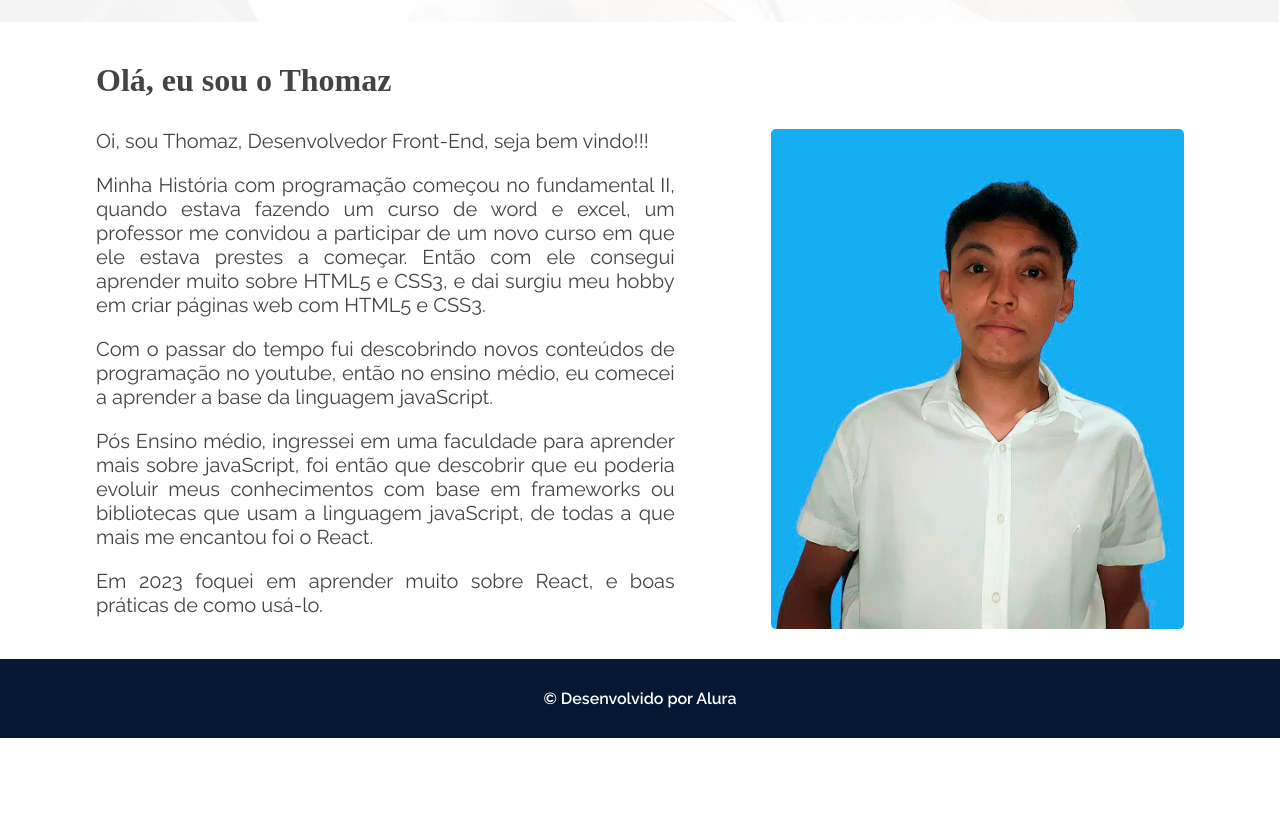
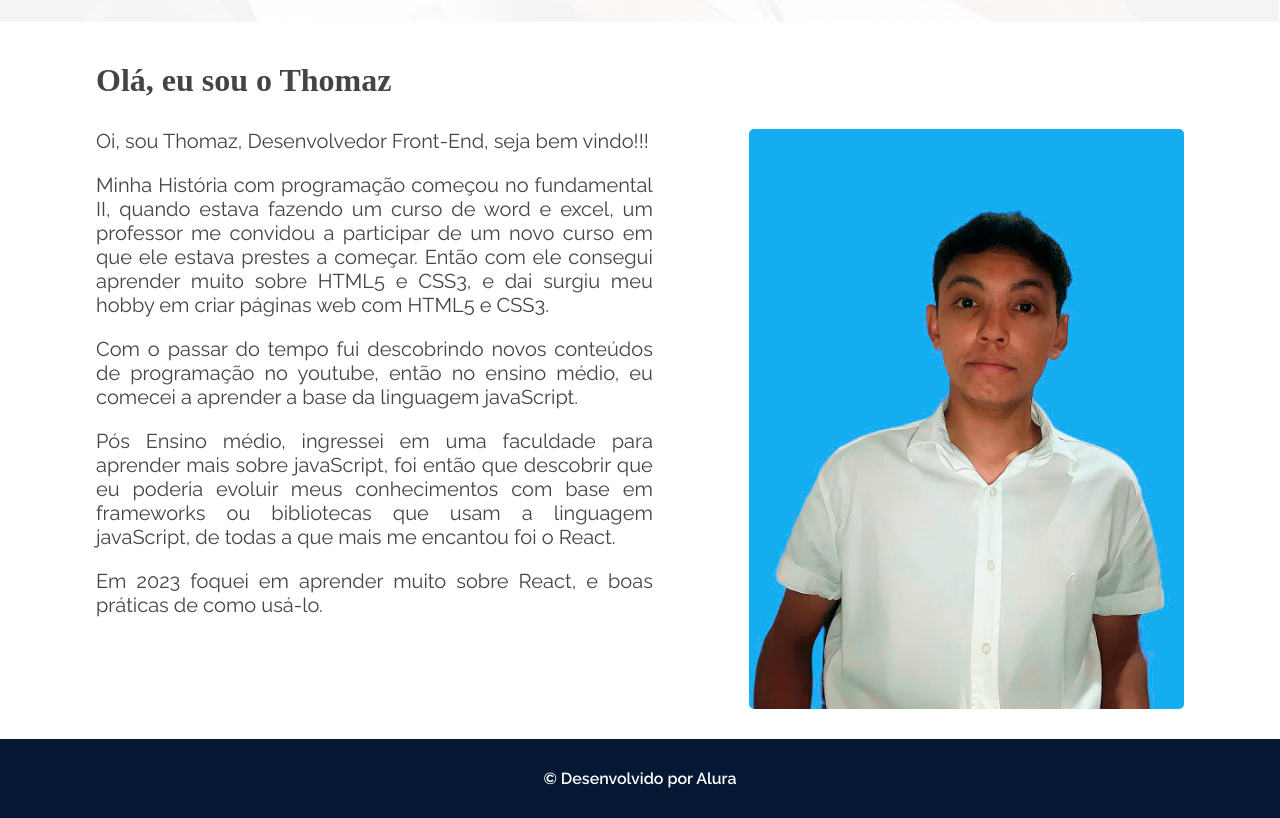
Before and after one commit to ThomazHilario/React-One, a React (Vite) app in the folder ola-mundo/: page /sobremim in a window 1280 px wide. Shown: the part 760-1578 px from the top of the page. Before the commit the page ends 1498 px from the top, so only its background shows below. Built offline with nearby package versions, Linux system fonts and the light colour scheme; a web font is replaced by a local one.

Commit message:
feat: sobremim.jsx
- deixar o componente resonsivo.

```diff
--- a/ola-mundo/src/pages/Sobremim/sobremim.css
+++ b/ola-mundo/src/pages/Sobremim/sobremim.css
@@ -5,15 +5,16 @@
     color: #444444;
 }
 
+@media screen and (min-width:320px){
     .container__apresentacao{
         display: flex;
-    justify-content: space-evenly;
+        flex-direction: column-reverse;
+        align-items: center;
         gap: 6rem;
         margin-top: 30px;
     }
 
     .container__apresentacao > article{
-    width: 700px;
         text-align: justify;
         font-size: 20px;
         font-family: "Raleway", sans-serif;
@@ -23,8 +24,20 @@
     }
 
     .container__apresentacao > img{
-    height: 500px;
-    width: 500px;
+        height: 50%;
+        width: 100%;
         border-radius: 5px;
         object-fit: cover;
     }
+}
+
+@media screen and (min-width:720px){
+    .container__apresentacao{
+        flex-direction: row;
+        align-items: start;
+    }
+
+    .container__apresentacao > img{
+        width: 40%;
+    }
+}
```
Lines whose indentation alone changed are shown as unchanged.
